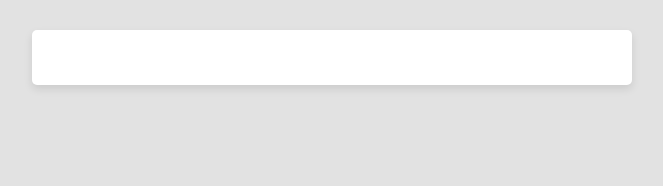
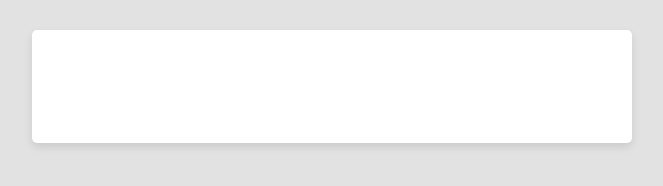
Before and after one commit to francoasevey/preload-skeleton, a plain HTML site: page index.html in a window 1280 px wide. Shown: the whole page, without its empty margins (308-971 px from the left). Drawn offline with Linux system fonts and the light colour scheme.

Commit message:
css container header

```diff
--- a/main.css
+++ b/main.css
@@ -10,3 +10,13 @@ body{
     background-color: white;
     overflow: hidden;
 }
+.card-container .card-header{
+    display: flex;
+    align-items: center;
+    gap: 10px;
+    padding: 10px;
+}
+.card-container .card-header h3{
+    width: 220px;
+    height: 22px;
+}
```
